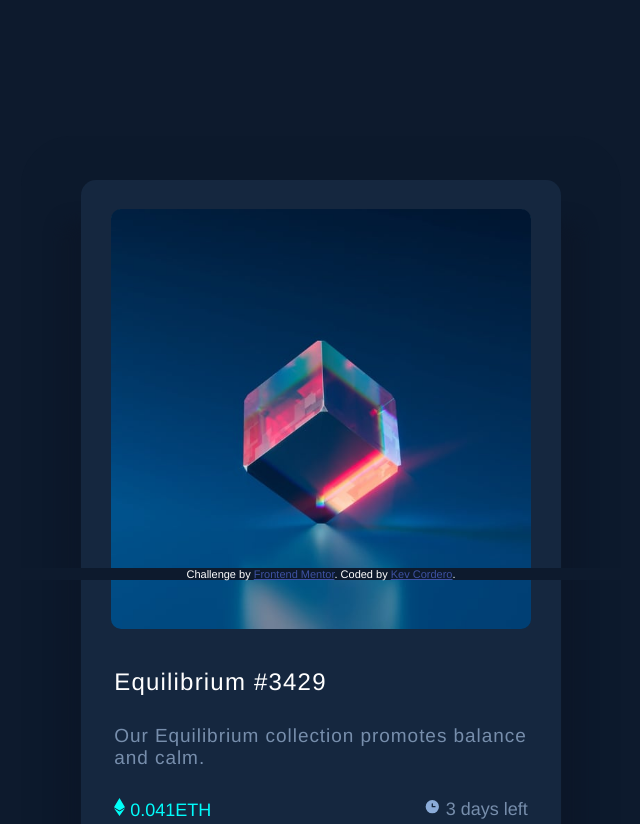
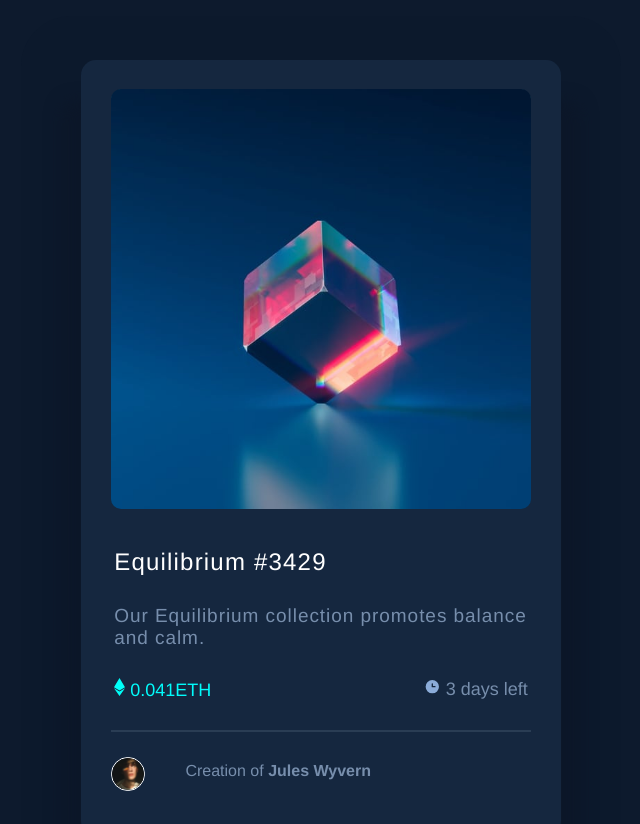
Before and after one commit to kevcorca/NFT-Card-Component, a plain HTML site: page index.html in a window 1280 px wide. Shown: the part 220-1044 px from the top of the page, without its empty margins (319-959 px from the left). Drawn offline with Linux system fonts and the light colour scheme.

Commit message:
Updated styles.css
Fixed redundant and improved the display

```diff
--- a/styles.css
+++ b/styles.css
@@ -25,7 +25,8 @@
         display: flex;
         justify-content: center;
         align-items: center;
-        margin-top: 25em;
+        margin-top: 17.5em;
+        margin-bottom: 17.5em;
         margin-left: auto;
         margin-right: auto;
         width: 30em;
@@ -120,9 +121,7 @@
     footer {
         color: #ffffff;
         width: 100%;
-        position: fixed;
         bottom: 0;
-        text-align: center;
     }
 
     .attribution {
```
